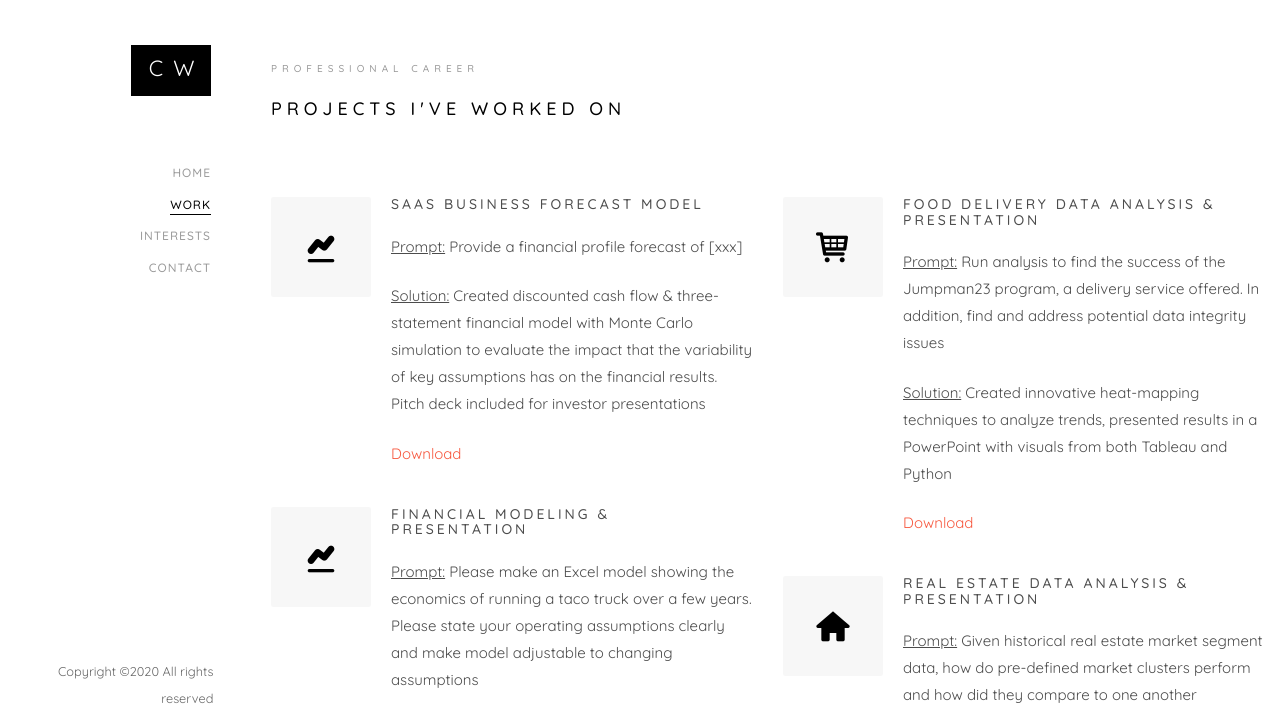
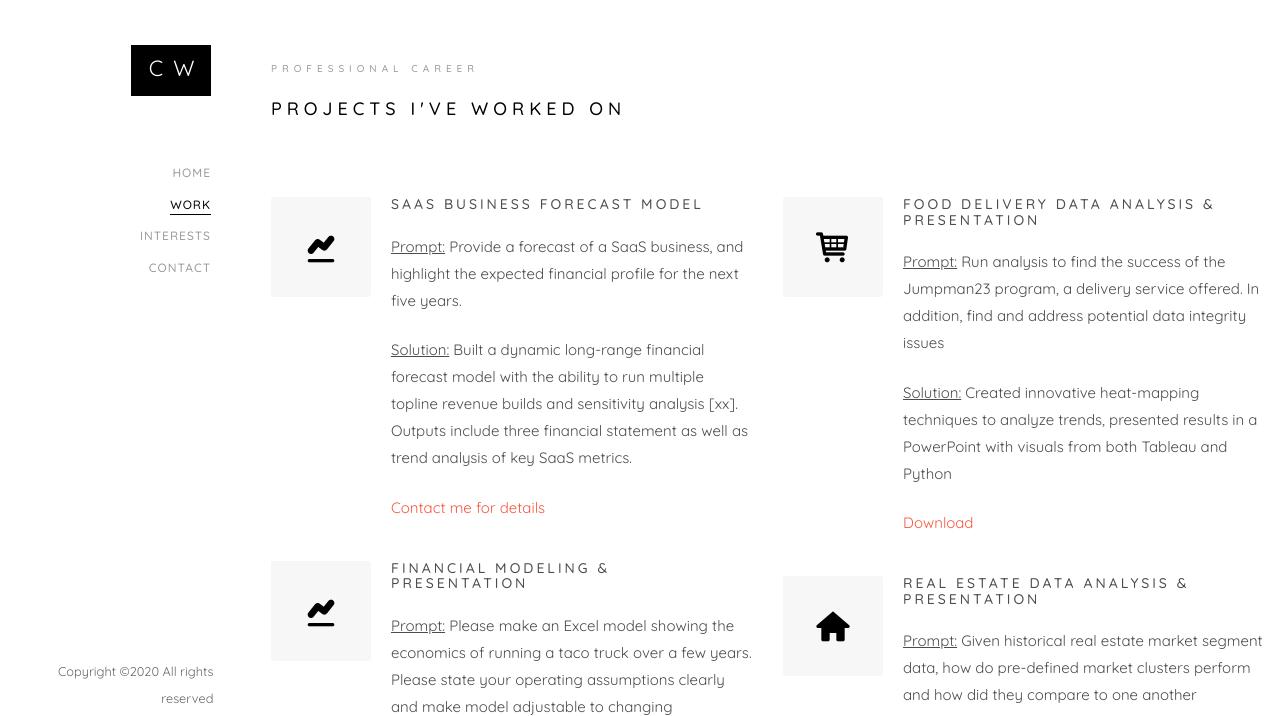
Before and after one commit to christiewang1/christiewang, a plain HTML site: page services.html in a window 1280 px wide. Shown: the top 716 px of the page. Drawn offline with Linux system fonts and the light colour scheme; files whose address does not match are found by name.

Commit message:
Update services.html

```diff
--- a/services.html
+++ b/services.html
@@ -91,9 +91,9 @@ Copyright &copy;<script>document.write(new Date().getFullYear());</script> All r
 								</div>
 								<div class="colorlib-text">
 									<h3>SaaS Business Forecast Model</h3>
-									<p><u>Prompt:</u> Provide a financial profile forecast of [xxx] </p>
-									<p><u>Solution:</u> Created discounted cash flow & three-statement financial model with Monte Carlo simulation to evaluate the impact that the variability of key assumptions has on the financial results. Pitch deck included for investor presentations</p>
-									<a href="C:/Users/chris/OneDrive/Documents/GitHub/christiewang/portfolio/Christie_Wang_Taco_Truck_Excel_v_F.xlsm" download>Download </a>
+									<p><u>Prompt:</u> Provide a forecast of a SaaS business, and highlight the expected financial profile for the next five years. </p>
+									<p><u>Solution:</u> Built a dynamic long-range financial forecast model with the ability to run multiple topline revenue builds and sensitivity analysis [xx]. Outputs include three financial statement as well as trend analysis of key SaaS metrics.</p>
+									<a href="contact.html">Contact me for details </a>
 								</div>
 							</div>
 
```
